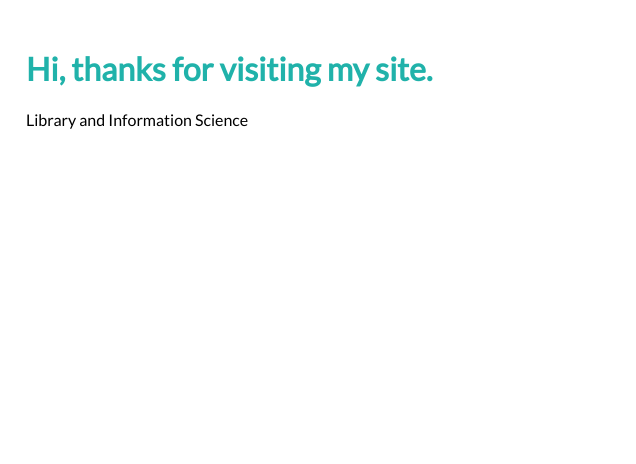
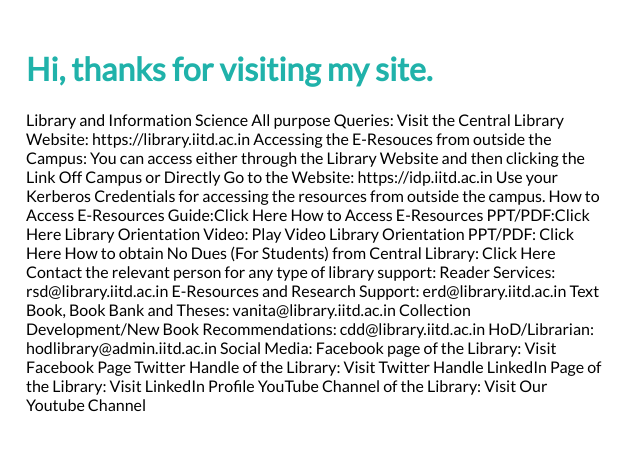
Before and after one commit to omprakashsamal/LIS, a plain HTML site: page about.html in a window 1280 px wide. Shown: the part 101-565 px from the top of the page, 644-1280 px from the left. Drawn offline with Linux system fonts and the light colour scheme.

Commit message:
Update about.html

```diff
--- a/about.html
+++ b/about.html
@@ -37,6 +37,24 @@
         <div class="profile-content-wrapper">
           <h1>Hi, thanks for visiting my site.</h1>
           <p>Library and Information Science
+            All purpose Queries: Visit the Central Library Website: https://library.iitd.ac.in
+Accessing the E-Resouces from outside the Campus: You can access either through the Library Website and then clicking the Link Off Campus or Directly Go to the Website: https://idp.iitd.ac.in Use your Kerberos Credentials for accessing the resources from outside the campus.
+How to Access E-Resources Guide:Click Here
+How to Access E-Resources PPT/PDF:Click Here
+Library Orientation Video: Play Video
+Library Orientation PPT/PDF: Click Here
+How to obtain No Dues (For Students) from Central Library: Click Here
+Contact the relevant person for any type of library support:
+Reader Services: rsd@library.iitd.ac.in
+E-Resources and Research Support: erd@library.iitd.ac.in
+Text Book, Book Bank and Theses: vanita@library.iitd.ac.in
+Collection Development/New Book Recommendations: cdd@library.iitd.ac.in
+HoD/Librarian: hodlibrary@admin.iitd.ac.in
+Social Media:
+Facebook page of the Library: Visit Facebook Page
+Twitter Handle of the Library: Visit Twitter Handle
+LinkedIn Page of the Library: Visit LinkedIn Profile
+YouTube Channel of the Library: Visit Our Youtube Channel
           </p>
 
 
```
